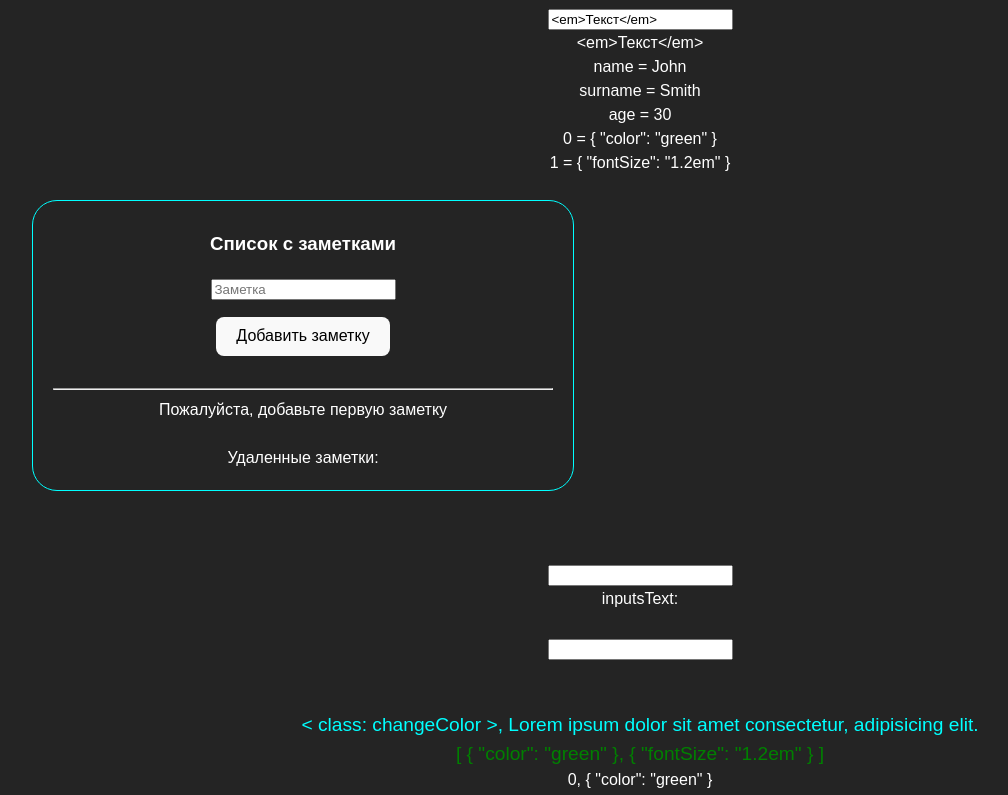
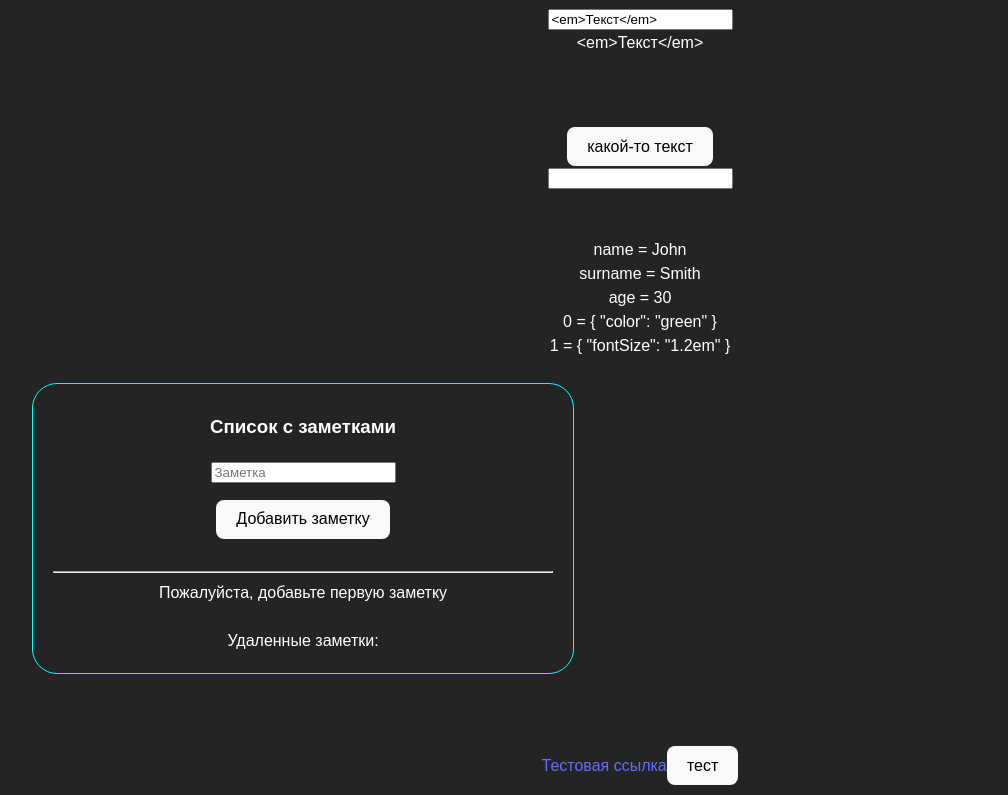
Before and after one commit to belkud/work_with_Vue, a Vue app: page / in a window 1280 px wide. Shown: the part 360-1155 px from the top of the page, without its empty margins (0-1008 px from the left). Built offline with nearby package versions, Linux system fonts and the light colour scheme; a web font is replaced by a local one.

Commit message:
see modificators

```diff
--- a/src/components/HomeWork2.vue
+++ b/src/components/HomeWork2.vue
@@ -1,4 +1,3 @@
-
 <template >
 
 
@@ -45,8 +44,23 @@
 <ul>
     <li class="list" v-for="(value) in 5"> {{ value }}</li>
 </ul> -->
+<br>
+<br>
+<br>
+    <div @click="console.log('нажали на div')">
+        <!-- Добавляем .stop и .prevent к кнопке -->
+        <button @click.stop="console.log('нажали кнопку')">
+            какой-то текст
+        </button>
+    </div>
+
+    <!-- закидываем переменную в инпут вместо скрипта -->
+    <input ref="myInput" @keyup.shift.enter="addItem" type="text">
+<br>
 
 
+<br>
+<br>
 <div v-for="(val, key) of person">{{key}} = {{ val }}</div>
 <div v-for="(val, i) of addStyle">{{i}} = {{ val }}</div>
 
@@ -90,6 +104,19 @@
 <!-- <textarea name="" id="" v-model="textAreaText" :placeholder="placeholderText">cxvcxsdfsdf</textarea>
 
 <div style="min-height: 50px;">{{ textAreaText }}</div> -->
+
+<a @click.prevent href="https://sochi.hh.ru/search/vacancy?text=senior+frontend&hhtmFrom=resume_search_result&hhtmFromLabel=vacancy_search_line">Тестовая ссылка</a>
+
+<button @click.once="console.log('тест')">тест</button>
+
+<br>
+
+<br>
+<br>
+<br>
+
+
+
 
 
 <!-- без v-model -->
@@ -183,11 +210,27 @@
 <script setup lang="ts">
 import { ref, watch, computed } from 'vue'
 
+// document.body.addEventListener('contextmenu', (e) => {
+//     e.preventDefault()
+
+// })
+
+
+//! document.body.style.userSelect = 'none'
+
+
+
+function addItem (myInput:any) {
+    console.log(myInput.key);
+
+}
+
 let person =ref({
     name: 'John',
     surname: 'Smith',
     age: 30
 })
+
 
 let mass = ref(['первый', 'второй', 'третий'])
 
@@ -258,7 +301,6 @@ setTimeout(()=> {
     myDiv.value.color = 'transparent'
 },1000)
 
-
     if (notes.value != '') {
         countNote.value++
         notesArray.value.push(notes.value)
@@ -273,7 +315,7 @@ function toUpperCase (note:string) {
     return note.toUpperCase()
 }
 
-// второй вариант
+
 function deleteItem (e:any) {
     if (e.target.nodeName == 'BUTTON') {
         const target = e.target.closest('li')
@@ -285,6 +327,11 @@ function deleteItem (e:any) {
     }
 }
 
+ // второй вариант
+// function delClickedItem(note: any) {
+//     deletedNotes.value.push(note)
+//     console.log(note);
+// }
 
 
 
@@ -327,7 +374,6 @@ function changeTheme() {
     console.log(getComputedStyle(document.documentElement).getPropertyValue('--color-primary'));
     }
 
- let isAsc = ref(false)
 let number = ref(5)
 // setInterval(()=> {
 //     number.value++
```
Also changed, not shown: src/App.vue (line endings or trailing spaces).
